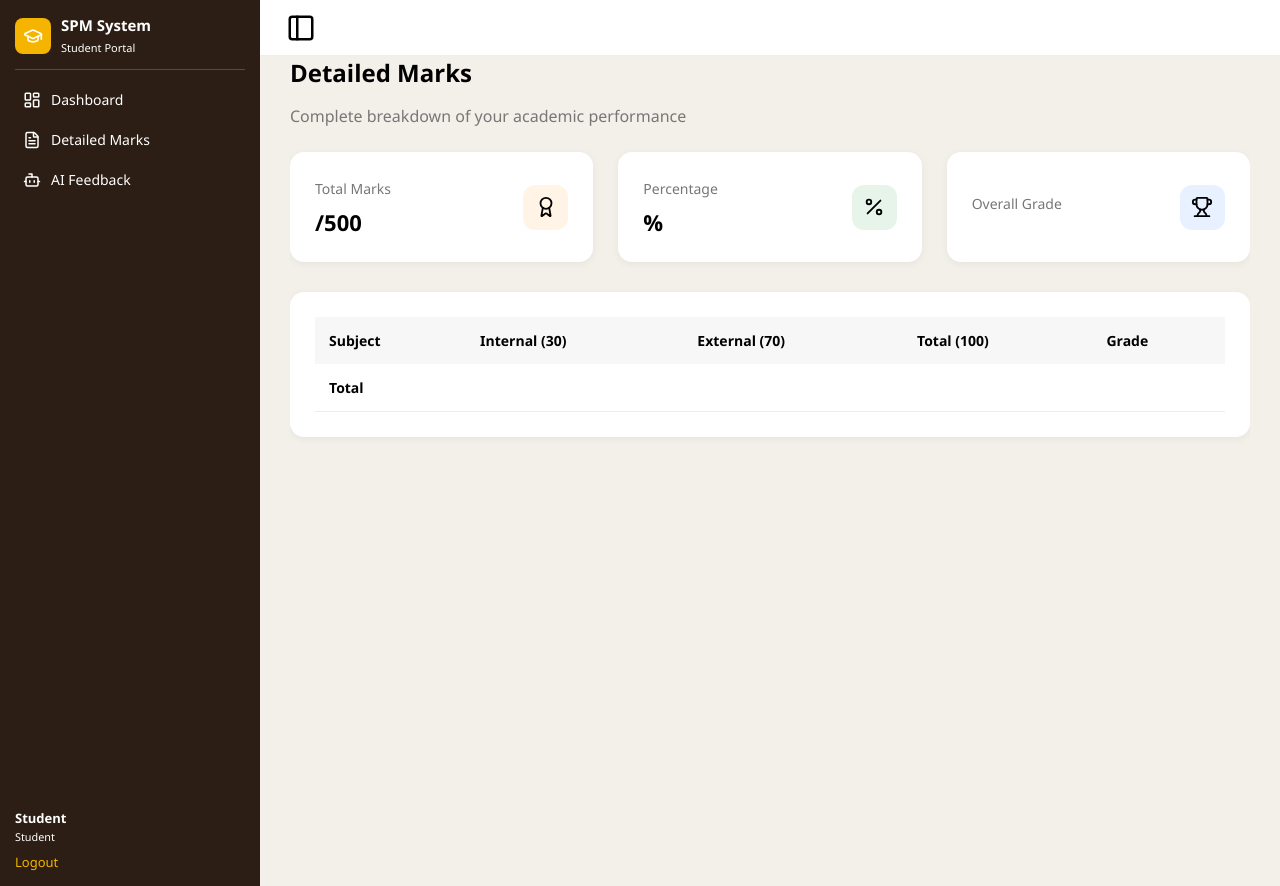
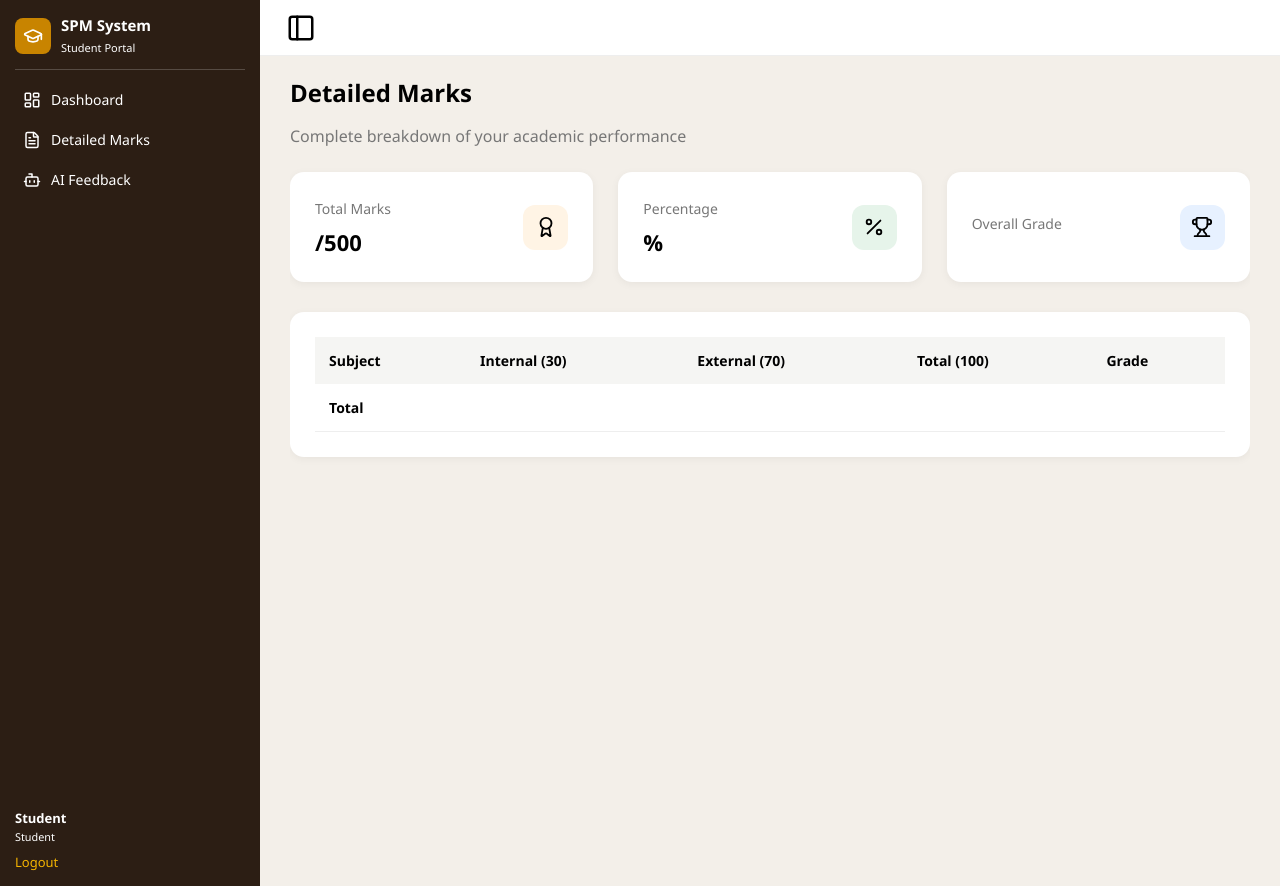
Before and after one commit to rmy-b/project-school, a Django app: template student/templates/student/detailed_marks.html in a window 1280 px wide. Run offline with Django 5.2, Linux system fonts and the light colour scheme; the template is opened without the code that fills it, so the values that code supplies are empty.

Commit message:
modified UI

```diff
--- a/student/static/student/css/ai_feedback.css
+++ b/student/static/student/css/ai_feedback.css
@@ -134,7 +134,7 @@ body {
 
 /* User */
 .user {
-    background: #D97706;
+    background: #c88400;
     color: white;
     margin-left: auto;
     display: block;
@@ -161,7 +161,7 @@ body {
     padding: 8px 16px;
     border-radius: 8px;
     border: none;
-    background: #D97706;
+    background: #c88400;
     color: white;
     font-weight: 600;
     cursor: pointer;
--- a/student/static/student/css/dashboard.css
+++ b/student/static/student/css/dashboard.css
@@ -25,7 +25,7 @@ html, body {
 }
 
 .logo-box{
-    background:#f4b400;
+    background:#c88400;
     width:36px;
     height:36px;
     border-radius:8px;
--- a/student/static/student/css/detailed_marks.css
+++ b/student/static/student/css/detailed_marks.css
@@ -3,7 +3,9 @@
     margin:0;
     font-size:24px;
 }
-
+.page-header{
+    padding-top: 20px;
+}
 .page-header p{
     color:#777;
     margin-bottom:25px;
@@ -80,7 +82,7 @@ table{
 }
 
 thead{
-    background:#f7f7f7;
+    background:#f5f5f3;
 }
 
 th{
@@ -145,5 +147,5 @@ tbody tr{
 }
 
 .total-row{
-    font-weight:600;
+    font-weight:1000;
 }
--- a/student/templates/student/ai_feedback.html
+++ b/student/templates/student/ai_feedback.html
@@ -40,7 +40,7 @@
         <!-- Risk -->
         <div class="ai-card">
             <div class="icon-box blue">
-                <img src="{% static 'student/icons/book-open.svg' %}">
+                <img src="{% static 'student/icons/triangle-alert.svg' %}">
             </div>
             <h4>Risk Level</h4>
             <p class="card-desc">
@@ -54,7 +54,7 @@
             <div class="icon-box yellow">
                 <img src="{% static 'student/icons/lightbulb.svg' %}">
             </div>
-            <h4>Prediction</h4>
+            <h4>Recommendations</h4>
             <p class="card-desc">
                 {{ prediction }}
             </p>
```
Also changed, not shown: student/static/student/js/ai_feedback.js (+12 -0 lines), student/views.py (+16 -4 lines), student/static/student/icons/triangle-alert.svg (added).
